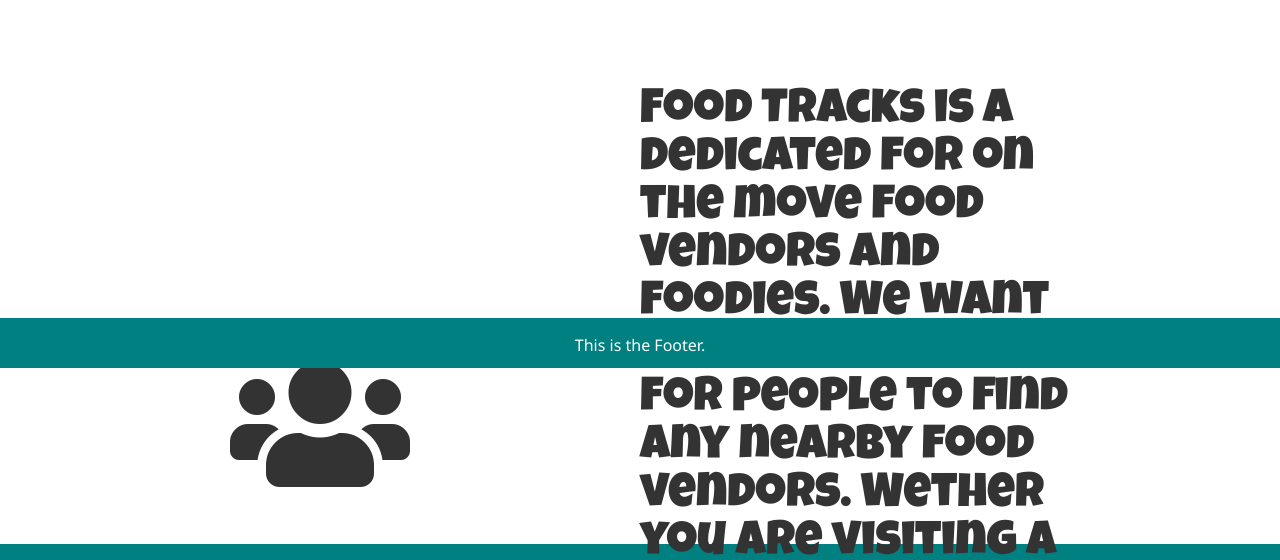
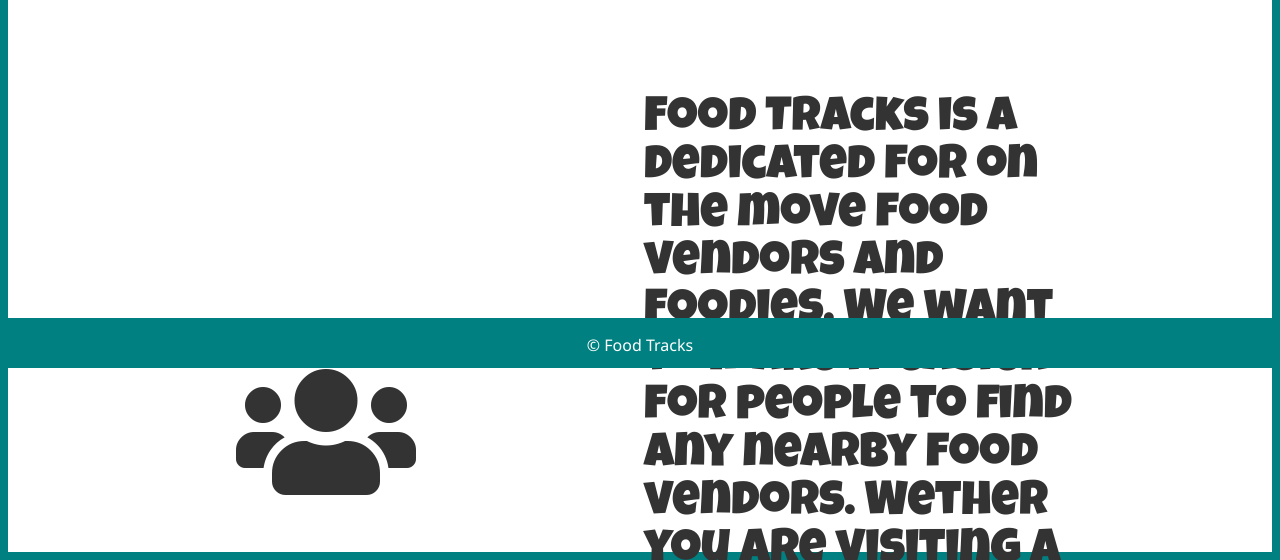
Before and after one commit to Justvrgas/HackMerced2019, a plain HTML site: page about.html in a window 1280 px wide. Shown: the part 432-992 px from the top of the page. Drawn offline with Linux system fonts and the light colour scheme.

Commit message:
pushed updated profile...

```diff
--- a/CSS/aboutstyle.css
+++ b/CSS/aboutstyle.css
@@ -1,6 +1,6 @@
 body{
     color: white;
-    margin: 0;
+    /*margin: 0;*/
     font-family: 'Segoe UI', Tahoma, Geneva, Verdana, sans-serif;
     background-color: teal;
 }
@@ -119,5 +119,4 @@
     right: 0px;
     text-align: center;
     margin-bottom: 0px;
-
 }
--- a/CSS/contactusstyle.css
+++ b/CSS/contactusstyle.css
@@ -221,7 +221,7 @@
 footer{
     position: fixed;
     height: 50px;
-    background-color: Teal;
+    background-color: teal;
     bottom: 0px;
     left: 0px;
     right: 0px;
--- a/CSS/openshopstyle.css
+++ b/CSS/openshopstyle.css
@@ -201,9 +201,11 @@
 }
 
 .container {
+padding: auto;
 width: 80%;
 margin: auto;
 overflow: hidden;
+/*margin-top: 100px;*/
 }
 
 .tab-content{
@@ -220,6 +222,7 @@
   text-decoration: none;
   font-size: 20px;
   padding-right: 15px;
+
 }
 
 /*# - ids
@@ -275,3 +278,14 @@
   font-size: 32px;
   padding-right: 15px;
 }
+
+footer{
+    position: fixed;
+    height: 50px;
+    background-color: teal;
+    bottom: 0px;
+    left: 0px;
+    right: 0px;
+    text-align: center;
+    margin-bottom: 0px;
+}
--- a/about.html
+++ b/about.html
@@ -41,14 +41,6 @@
                         </div>
                 </div>
         </section>
-
-
-
-
-        <footer>
-            <p>This is the Footer.</p>
-        </footer>
-
     </body>
-
+    <footer><p>&copy; Food Tracks<p></footer>
 </html>
```
Also changed, not shown: contact.html (+1 -5 lines), openshop.html (+1 -6 lines).
